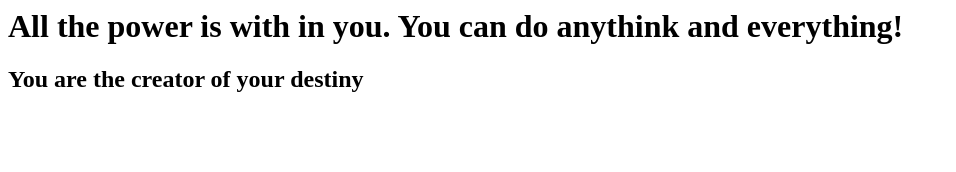
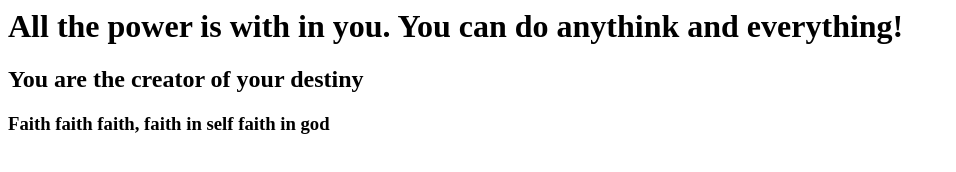
Before and after one commit to Boyobyraf/firstgitrepo, a plain HTML site: page index.html in a window 1280 px wide. Shown: the whole page, without its empty margins (0-956 px from the left). Drawn offline with Linux system fonts and the light colour scheme.

Commit message:
added 3rd quote

```diff
--- a/index.html
+++ b/index.html
@@ -2,5 +2,6 @@
 <body>
 <h1>All the power is with in you. You can do anythink and everything!</h1>
 <h2>You are the creator of your destiny</h2>
+<h3>Faith faith faith, faith in self faith in god</h3>
 </body>
 </html>
```
Also changed, not shown: 1 other file.
